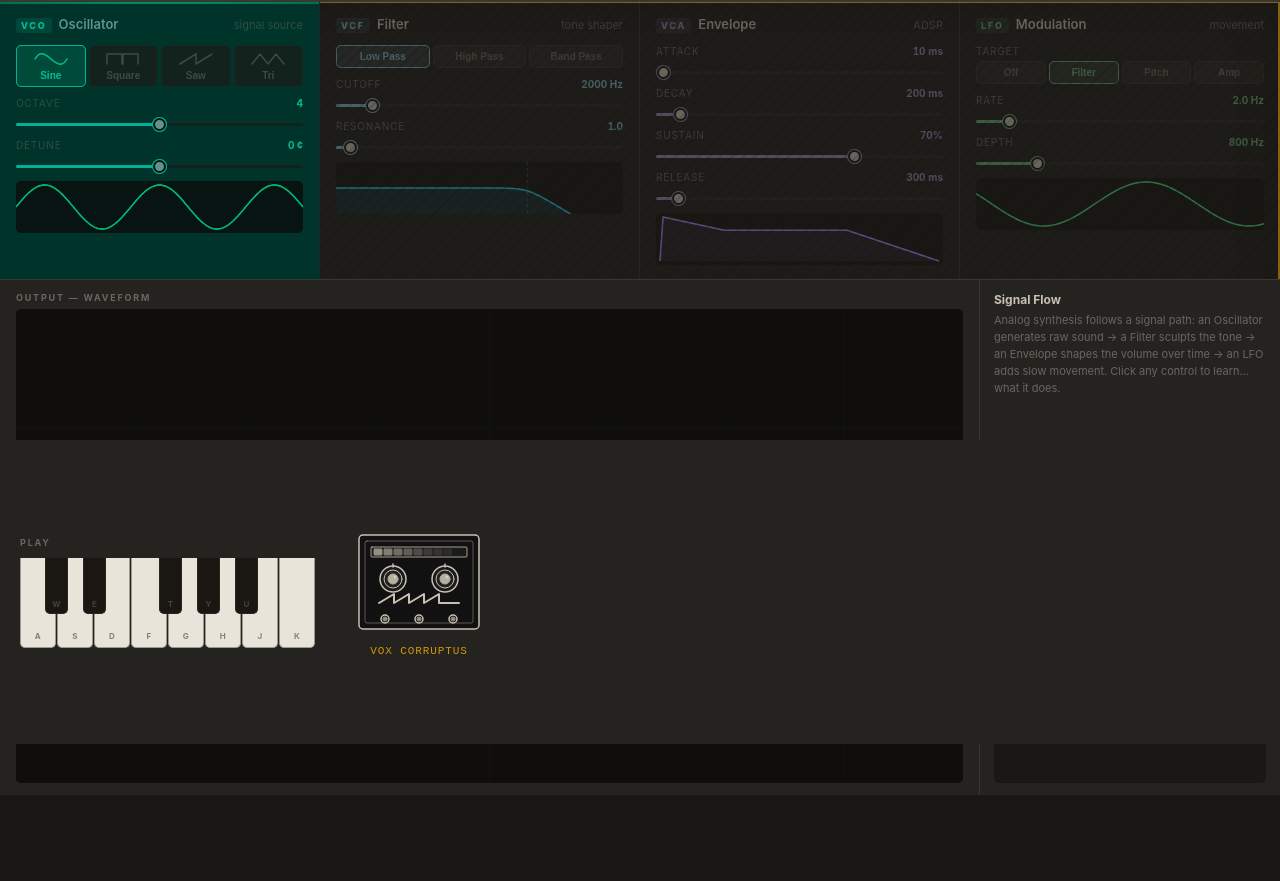
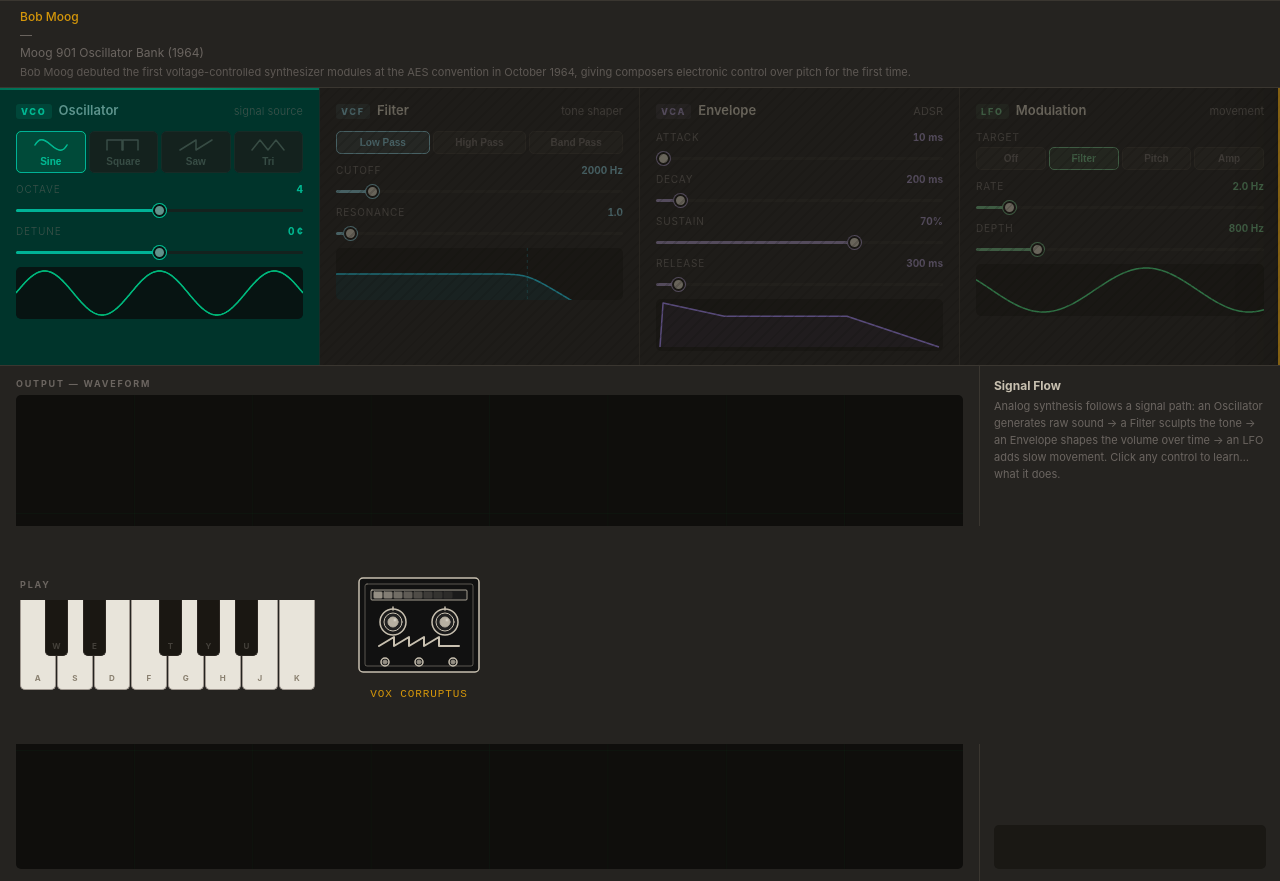
Before and after one commit to mattohara42/synthehol-daw, a website built with Vite: page index.html in a window 1280 px wide. Shown: the part 56-937 px from the top of the page. Before the commit the page ends 851 px from the top, so only its background shows below. Built offline with nearby package versions, Linux system fonts and the light colour scheme.

Commit message:
feat(stage-intro): upgrade lore strip with pioneer, instrument, historyFact; 5s dismiss

```diff
--- a/index.html
+++ b/index.html
@@ -28,7 +28,10 @@
 <main>
 
   <div class="stage-intro" id="stage-intro">
-    <span class="stage-intro-text" id="stage-intro-text"></span>
+    <div class="stage-intro-lore">
+      <span class="stage-intro-pioneer" id="stage-intro-pioneer"></span><span class="stage-intro-sep"> — </span><span class="stage-intro-instrument" id="stage-intro-instrument"></span>
+      <span class="stage-intro-fact" id="stage-intro-fact"></span>
+    </div>
   </div>
 
   <!-- ═══ MODULES ROW ═══ -->
--- a/src/progressionUI.js
+++ b/src/progressionUI.js
@@ -103,18 +103,33 @@ function loadBossCharacter(stage) {
 
 function showStageIntro() {
   const intro = document.getElementById('stage-intro');
-  const text = document.getElementById('stage-intro-text');
-  if (!intro || !text) return;
+  if (!intro) return;
 
   const stage = STAGES[progression.currentStageIndex];
   if (!stage) return;
 
-  text.textContent = stage.intro;
+  const pioneerEl    = document.getElementById('stage-intro-pioneer');
+  const instrumentEl = document.getElementById('stage-intro-instrument');
+  const factEl       = document.getElementById('stage-intro-fact');
+
+  if (pioneerEl)    pioneerEl.textContent    = stage.pioneer;
+  if (instrumentEl) instrumentEl.textContent = stage.instrument + ' (' + stage.historyYear + ')';
+  if (factEl)       factEl.textContent       = stage.historyFact;
+
   intro.classList.add('visible');
 
-  setTimeout(() => {
+  const dismiss = () => {
     intro.classList.remove('visible');
-  }, 4000);
+    document.removeEventListener('keydown', dismiss);
+  };
+
+  const timer = setTimeout(dismiss, 5000);
+
+  // Keypress dismiss — clean up timer too
+  document.addEventListener('keydown', () => {
+    clearTimeout(timer);
+    dismiss();
+  }, { once: true });
 }
 
 function enterBattle() {
--- a/src/style.css
+++ b/src/style.css
@@ -610,12 +610,33 @@ input[type="range"]:active::-webkit-slider-thumb {
   transition: max-height 0.4s ease, padding 0.4s ease;
 }
 .stage-intro.visible {
-  max-height: 48px;
+  max-height: 120px;
   padding: 8px 20px;
 }
-.stage-intro-text {
+.stage-intro-lore {
+  display: flex;
+  flex-direction: column;
+  gap: 3px;
+}
+.stage-intro-pioneer {
+  font-weight: 500;
+  color: var(--era-accent);
   font-size: 12px;
+}
+.stage-intro-sep {
   color: var(--text-dim);
+  font-size: 12px;
+}
+.stage-intro-instrument {
+  color: var(--text-dim);
+  font-size: 12px;
+}
+.stage-intro-fact {
+  display: block;
+  margin-top: 2px;
+  font-size: 11px;
+  color: var(--text-dim);
+  opacity: 0.8;
 }
 
 /* Module lock overlay */
```
